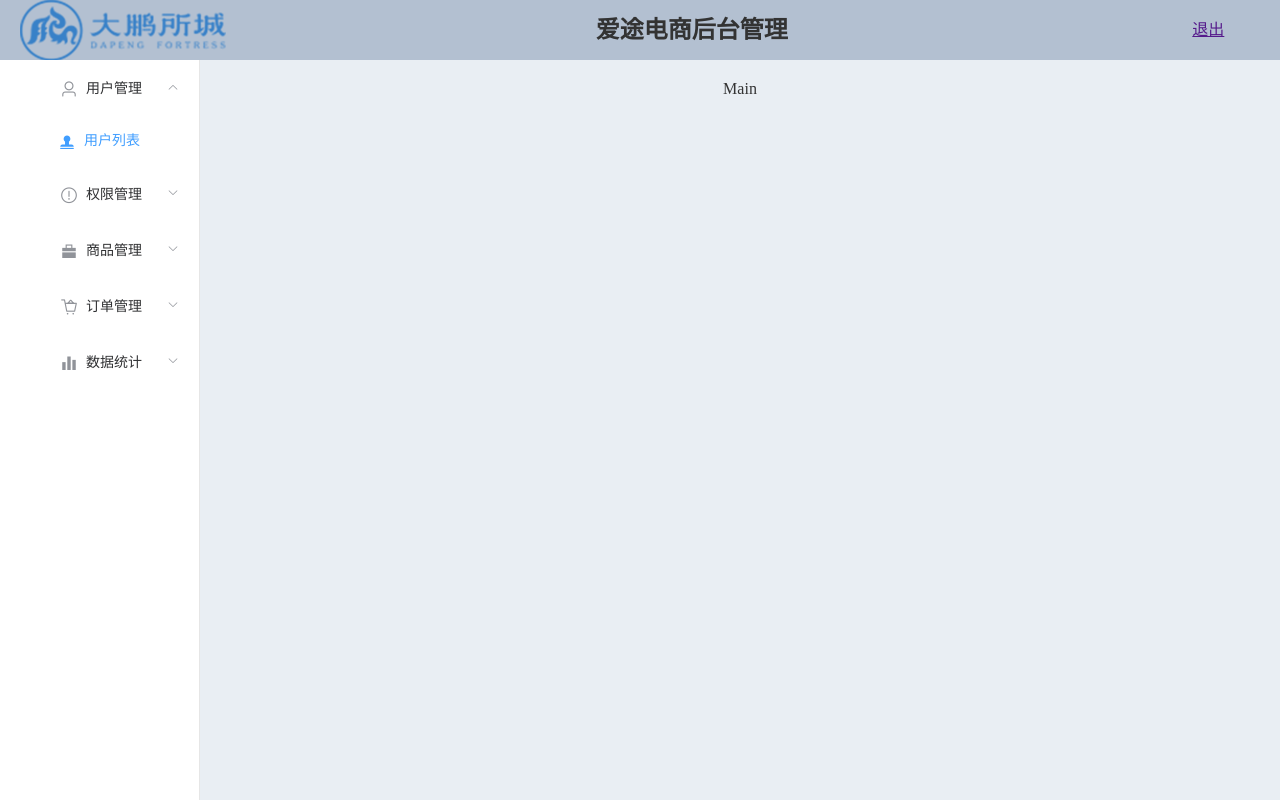
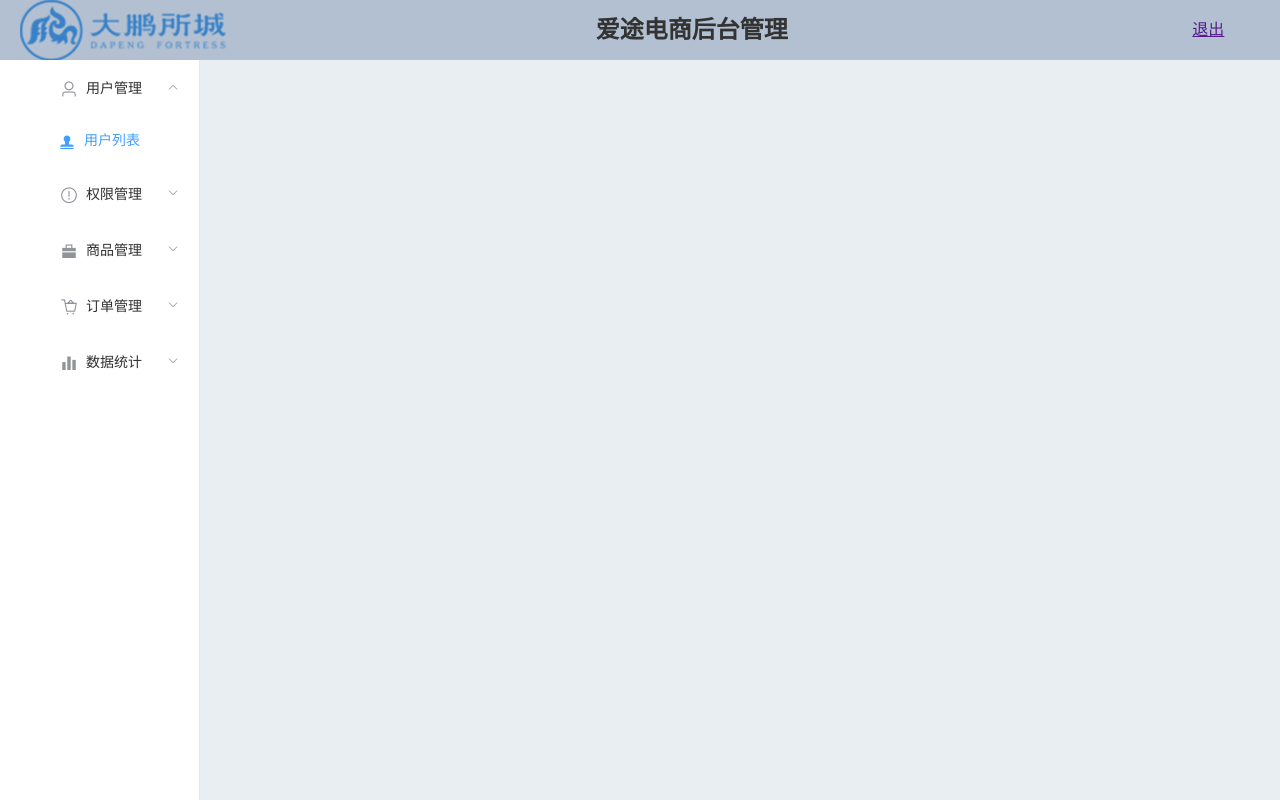
Before and after one commit to hualong5824/goodsback, a Vue app: page /login in a window 1280 px wide. Built offline with nearby package versions, Linux system fonts and the light colour scheme; sample sign-in values are in the browser's storage.

Commit message:
首页>用户列表/角色管理路由配置

```diff
--- a/src/router/index.js
+++ b/src/router/index.js
@@ -1,18 +1,25 @@
 import Vue from 'vue';
 import Router from 'vue-router';
-Vue.use(Router)
+
 import login from '@/views/login.vue'
 import home from '@/views/home.vue'
+import user from '@/views/users/user_list.vue'
+import role from '@/views/role/role_list.vue'
+Vue.use(Router)
 export default new Router({
-  routes: [
-    {
-		name:'login',
-    path:'/login',
-		component:login
-    },
+	routes: [{
+			name: 'login',
+			path: '/login',
+			component: login
+		},
 		{
-		path:'/',
-		component:home
+			name:'home',
+			path: '/',
+			component: home,
+			children:[
+				{name:'users',path:'/user',component:user},
+				{name:'role',path:'/role',component:role}
+			]
 		}
-  ]
+	]
 });
--- a/src/views/home.vue
+++ b/src/views/home.vue
@@ -58,7 +58,11 @@
 					</el-submenu>
 				</el-menu>
 			</el-aside>
-			<el-main>Main</el-main>
+			<el-main>
+				<div>
+				<router-view></router-view>
+				</div>
+			</el-main>
 		</el-container>
 	</el-container>
 </template>
@@ -84,9 +88,6 @@
 				.catch((err)=>{
 					this.$message('不退你瞎点个啥？')
 				})
-
-
-
 			}
 		}
 	}
--- /dev/null
+++ b/src/views/role/role_list.vue
@@ -0,0 +1,9 @@
+<template>
+	<h1>角色管理</h1>
+</template>
+
+<script>
+</script>
+
+<style>
+</style>
--- /dev/null
+++ b/src/views/users/user_list.vue
@@ -0,0 +1,9 @@
+<template>
+	<h2>ww</h2>
+</template>
+
+<script>
+</script>
+
+<style>
+</style>
```
